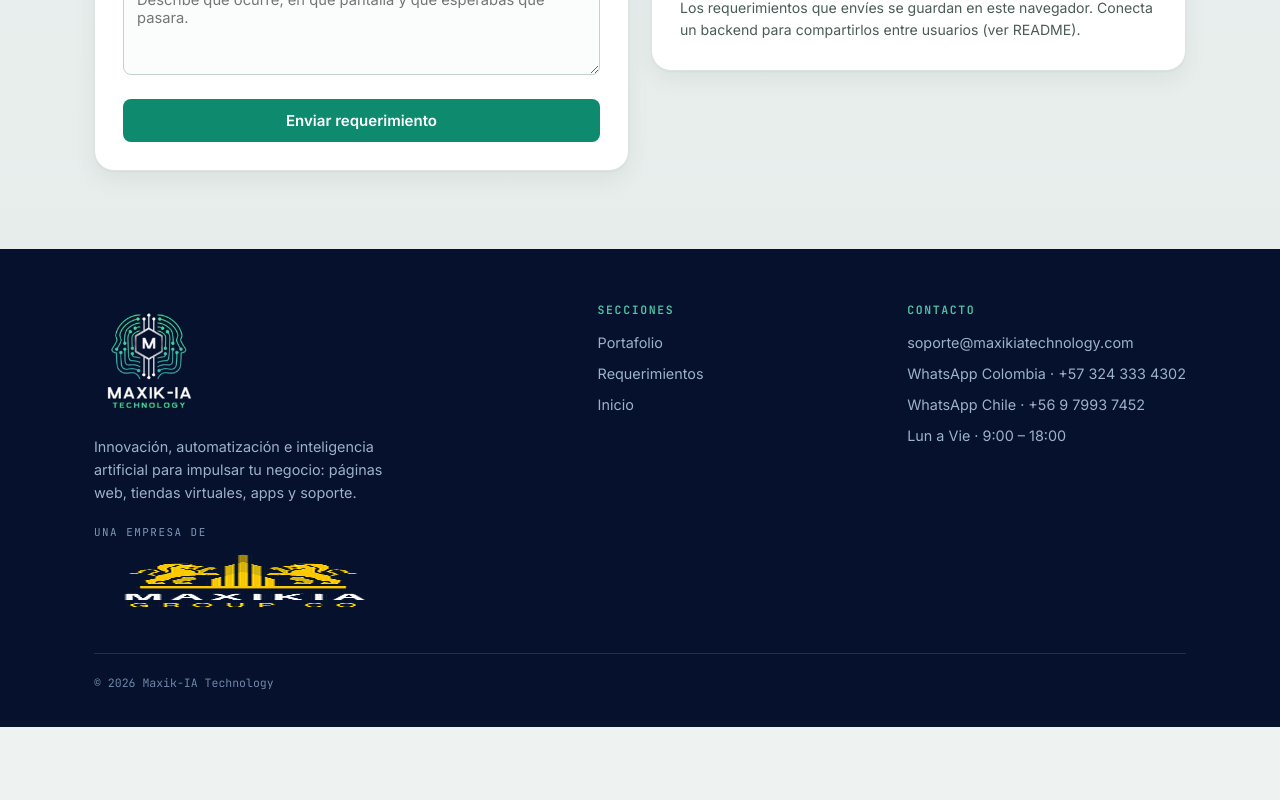
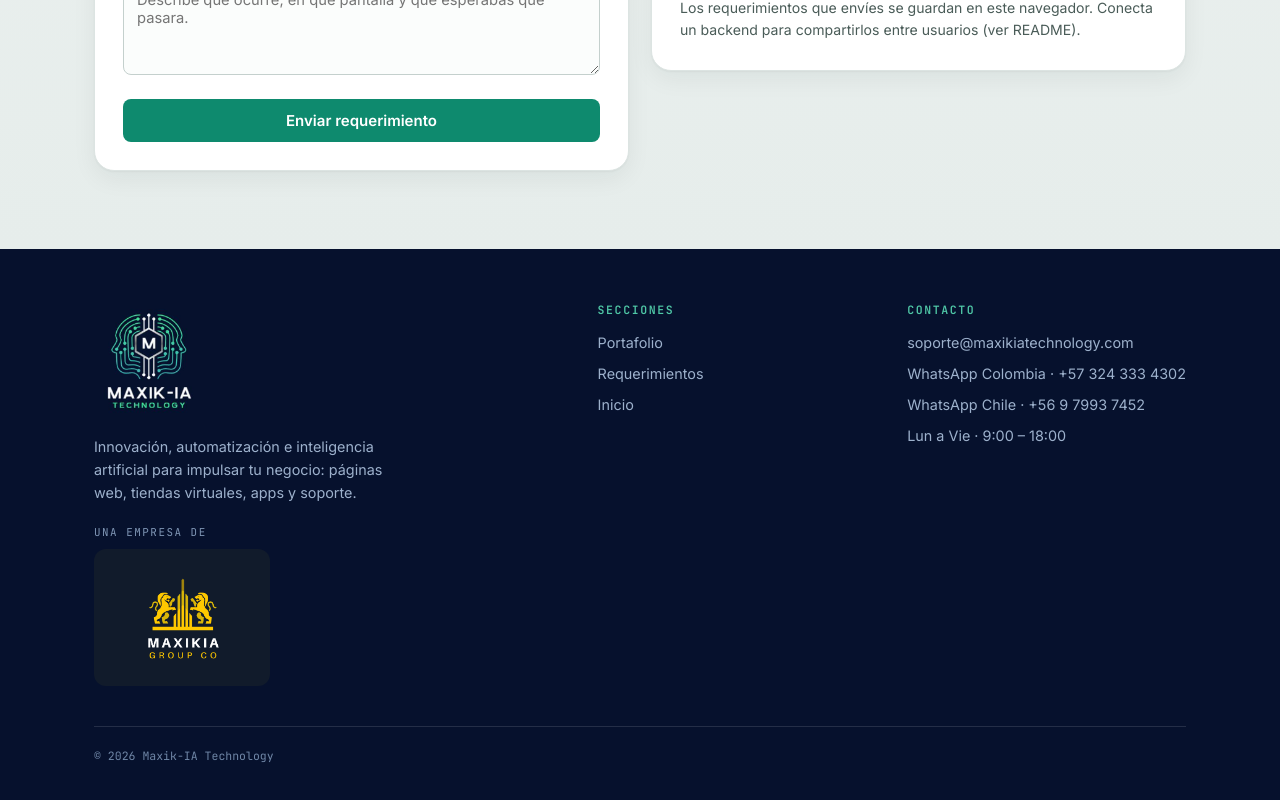
Before and after one commit to JBT-DEV-CLOUD/Maxik-ia-Technology, a React (Vite) app: page / in a window 1280 px wide. Shown: the part 3651-4451 px from the top of the page. Before the commit the page ends 4378 px from the top, so only its background shows below. Built offline with nearby package versions, Linux system fonts and the light colour scheme.

Commit message:
Add files via upload

```diff
--- a/src/styles.css
+++ b/src/styles.css
@@ -1106,8 +1106,10 @@ button {
   color: #7f96b5;
 }
 .footer__group img {
-  height: 64px;
-  width: auto;
+  width: 176px;
+  height: auto;
+  border-radius: 12px;
+  display: block;
 }
 
 /* ── Selector de idioma ──────────────────────────────────── */
```
Also changed, not shown: public/logo-group.png.
